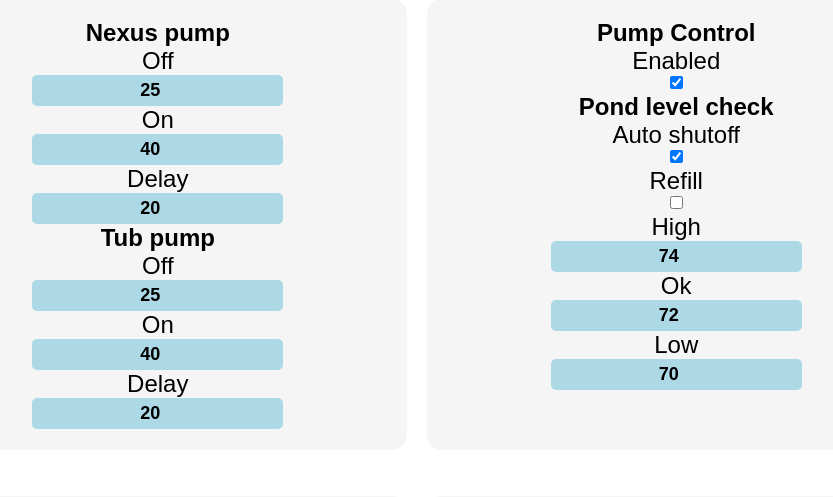
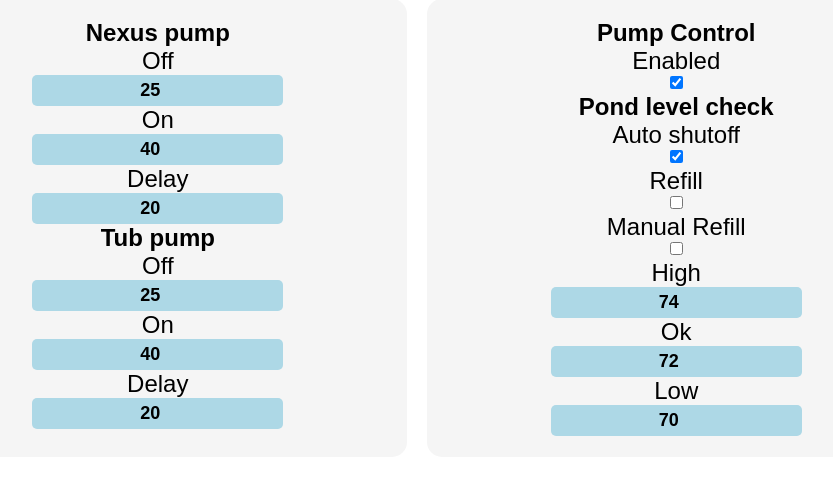
Before and after one commit to J-shw/PondSystem, a Flask app: page /schedule in a window 1280 px wide. Shown: the part 546-1043 px from the top of the page, without its empty margins (223-1056 px from the left). Run offline with Flask 3, Linux system fonts and the light colour scheme.

Commit message:
Added manual refill option

```diff
--- a/templates/settings.html
+++ b/templates/settings.html
@@ -167,6 +167,10 @@
                     <p>Refill</p>
                     <input type="checkbox" id="refill">
                 </div>
+                <div>
+                    <p>Manual Refill</p>
+                    <input type="checkbox" id="manualRefill">
+                </div>
             </div>
             <div class="levels">
                 <div>
```
